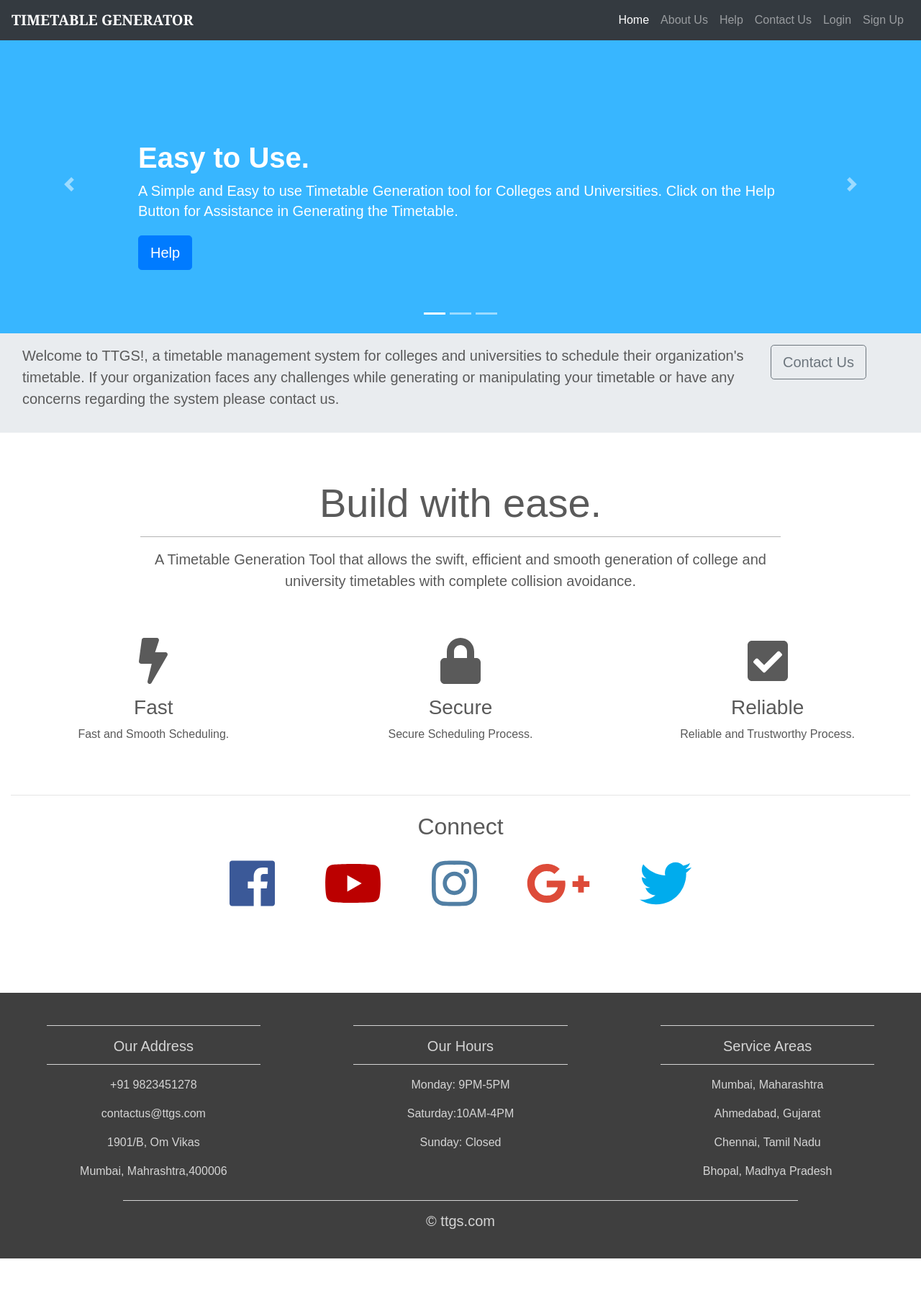
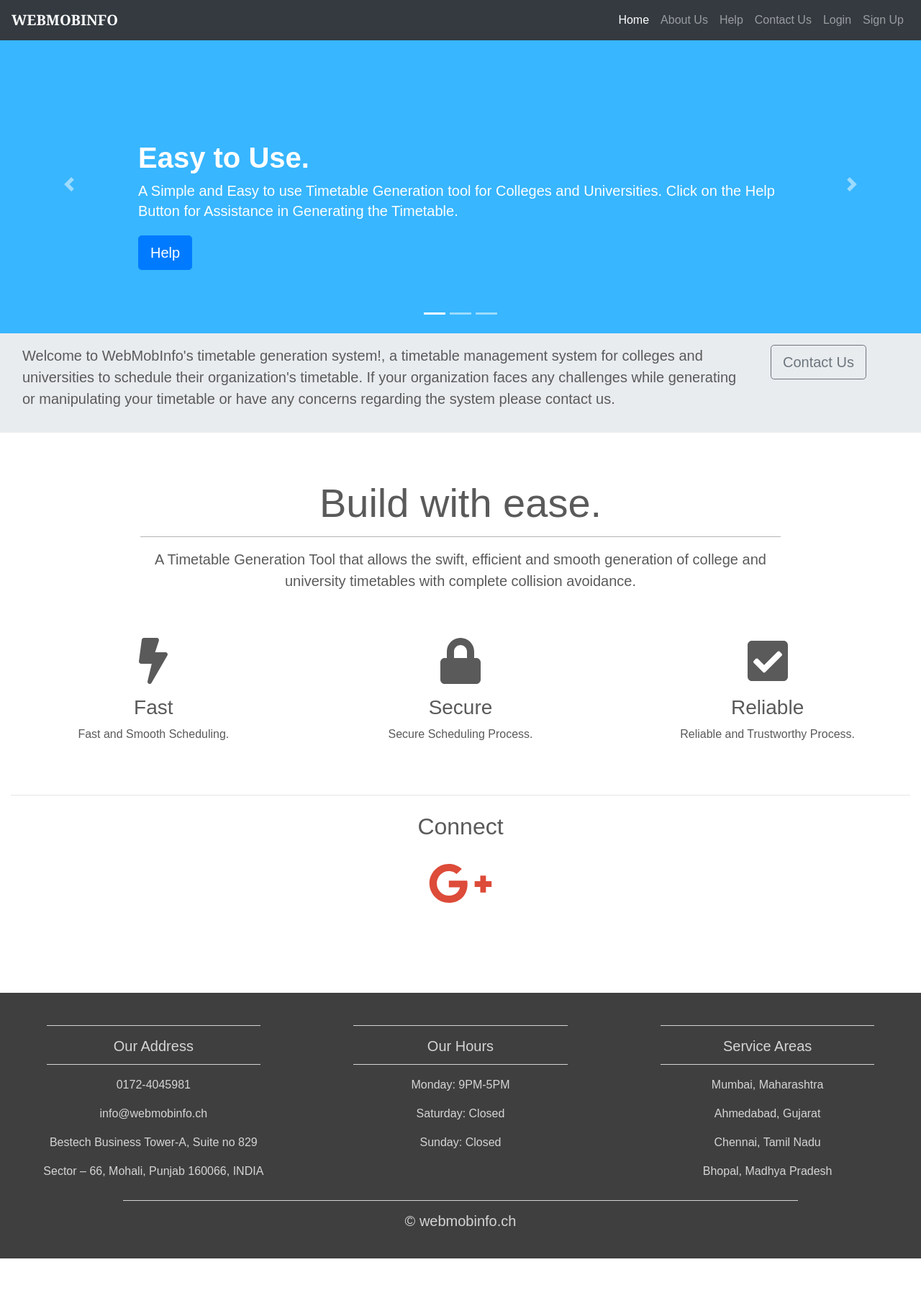
Before and after one commit to utkarsh-dhiman-webmob/timetable_poc, a Django app: page / in a window 1280 px wide. Shown: the whole page at 72% size. Run offline with Django 3.2, Linux system fonts and the light colour scheme; some libraries are stand-ins or nearby versions.

Commit message:
barnding updated

```diff
--- a/projttgs/templates/index.html
+++ b/projttgs/templates/index.html
@@ -3,7 +3,7 @@
 <head>
 	<meta charset="utf-8">
 	<meta name="viewport" content="width=device-width, initial-scale=1">
-	<title>TTGS | Timetable Generation System</title>
+    <title>WebMob | Timetable Generation System</title>
 	<link rel="stylesheet" href="https://maxcdn.bootstrapcdn.com/bootstrap/4.0.0/css/bootstrap.min.css">
 	<script src="https://ajax.googleapis.com/ajax/libs/jquery/3.3.1/jquery.min.js"></script>
 	<script src="https://cdnjs.cloudflare.com/ajax/libs/popper.js/1.12.9/umd/popper.min.js"></script>
@@ -36,7 +36,7 @@
         <header>
             <!--Navigation Bar-->
 			<nav class="navbar navbar-expand-md navbar-dark fixed-top bg-dark">
-                <a class="navbar-brand" href="#"><b>TIMETABLE GENERATOR</b></a>
+                <a class="navbar-brand" href="https://www.webmobinfo.ch/"><b>WEBMOBINFO</b></a>
                 <button class="navbar-toggler" type="button" data-toggle="collapse" data-target="#navbarCollapse" aria-controls="navbarCollapse" aria-expanded="false" aria-label="Toggle navigation">
                     <span class="navbar-toggler-icon"></span>
                 </button>
@@ -90,7 +90,7 @@
           <div class="container">
           <div class="carousel-caption">
             <h1><b>Efficient and Reliable.</b></h1>
-            <p>An efficient and a reliable tool to generate and save your Timetable with collision avoidance. Learn more about TTGS.</p>
+            <p>An efficient and a reliable tool to generate and save your Timetable with collision avoidance. Learn more about WebMobInfo.</p>
             <p><a class="btn btn-lg btn-primary" href="{% url 'about' %}" role="button">Learn more</a></p>
           </div>
         </div>
@@ -121,7 +121,7 @@
     <div class="container-fluid">
     <div class="row jumbotron">
         <div class="col-xs-12 col-sm-12 col-md-9 col-lg-9 col-xl-10">
-            <p class="lead">Welcome to TTGS!, a timetable management system for colleges and universities to schedule their organization's timetable.
+            <p class="lead">Welcome to WebMobInfo's timetable generation system!, a timetable management system for colleges and universities to schedule their organization's timetable.
                 If your organization faces any challenges while generating or manipulating your timetable or have any concerns regarding the system please contact us.
             </p>
         </div>
@@ -172,11 +172,7 @@
             <h2>Connect</h2>
         </div>
         <div class="col-12 social padding">
-            <a href="https://www.facebook.com/"><i class="fab fa-facebook"></i></a>
-            <a href="https://www.youtube.com/"><i class="fab fa-youtube"></i></a>
-            <a href="https://www.instagram.com/"><i class="fab fa-instagram"></i></a>
-            <a href="https://myaccount.google.com/intro/personal-info"><i class="fab fa-google-plus-g"></i></a>
-            <a href="https://twitter.com/"><i class="fab fa-twitter"></i></a>
+            <a href="https://www.webmobinfo.ch/"><i class="fab fa-google-plus-g"></i></a>
         </div>
     </div>
     </div>
@@ -188,17 +184,17 @@
                 <hr class="light">
                 <h5>Our Address</h5>
                 <hr class="light">
-                <p>+91 9823451278</p>
-                <p>contactus@ttgs.com</p>
-                <p>1901/B, Om Vikas</p>
-                <p>Mumbai, Mahrashtra,400006</p>
+                <p>0172-4045981</p>
+                <p>info@webmobinfo.ch</p>
+                <p>Bestech Business Tower-A, Suite no 829</p>
+                <p>Sector – 66, Mohali, Punjab 160066, INDIA</p>
             </div>
             <div class="col-md-4">
                 <hr class="light" />
                 <h5>Our Hours</h5>
                 <hr class="light" />
                 <p>Monday: 9PM-5PM</p>
-                <p>Saturday:10AM-4PM</p>
+                <p>Saturday: Closed</p>
                 <p>Sunday: Closed</p>
             </div>
             <div class="col-md-4">
@@ -212,7 +208,7 @@
             </div>
             <div class="col-12">
                 <hr class="light" />
-                <h5>&copy; ttgs.com</h5>
+                <h5>&copy; <a href="https://www.webmobinfo.ch/">webmobinfo.ch</a></h5>
             </div>
         </div>
         </div>
```
Also changed, not shown: projttgs/templates/aboutus.html (+7 -8 lines), projttgs/templates/admindashboard.html (+5 -6 lines), projttgs/templates/contact.html (+9 -13 lines).
